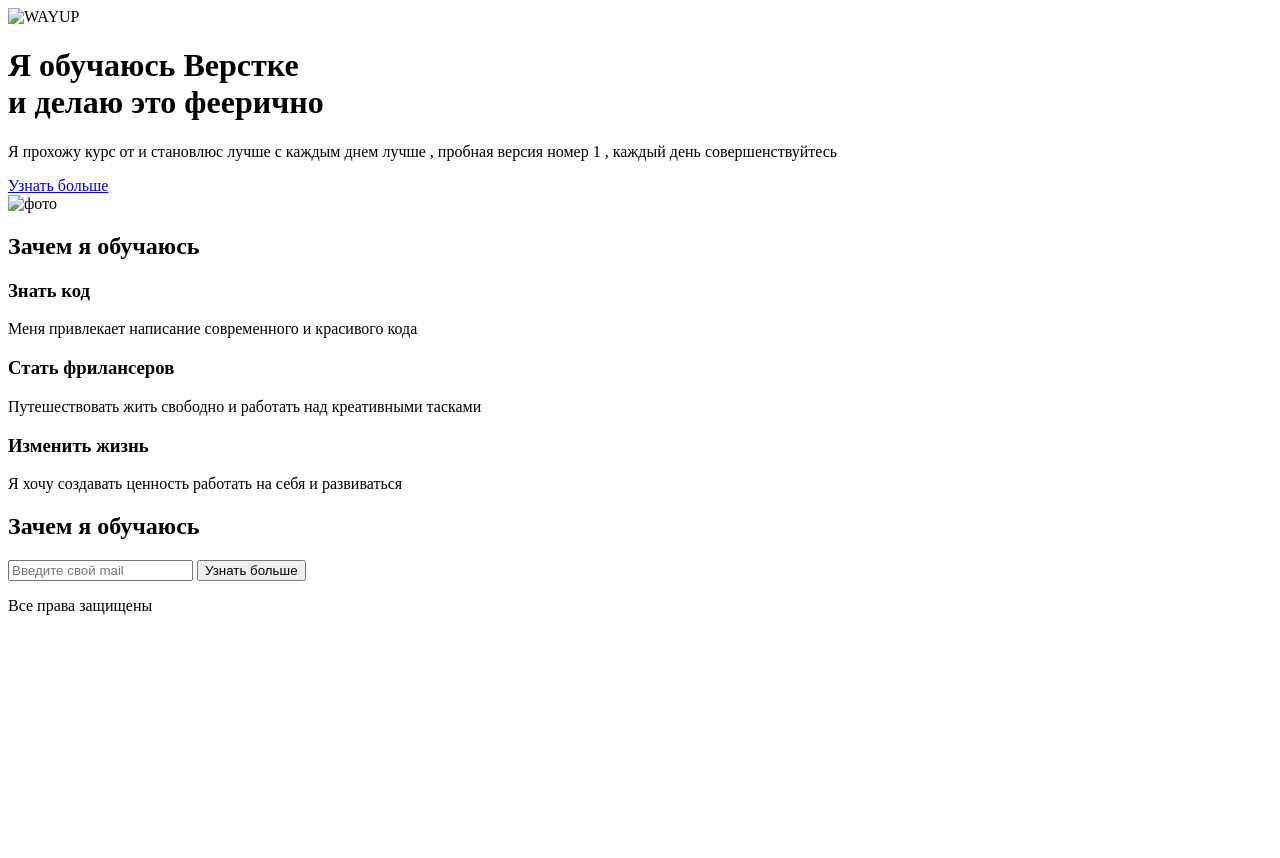
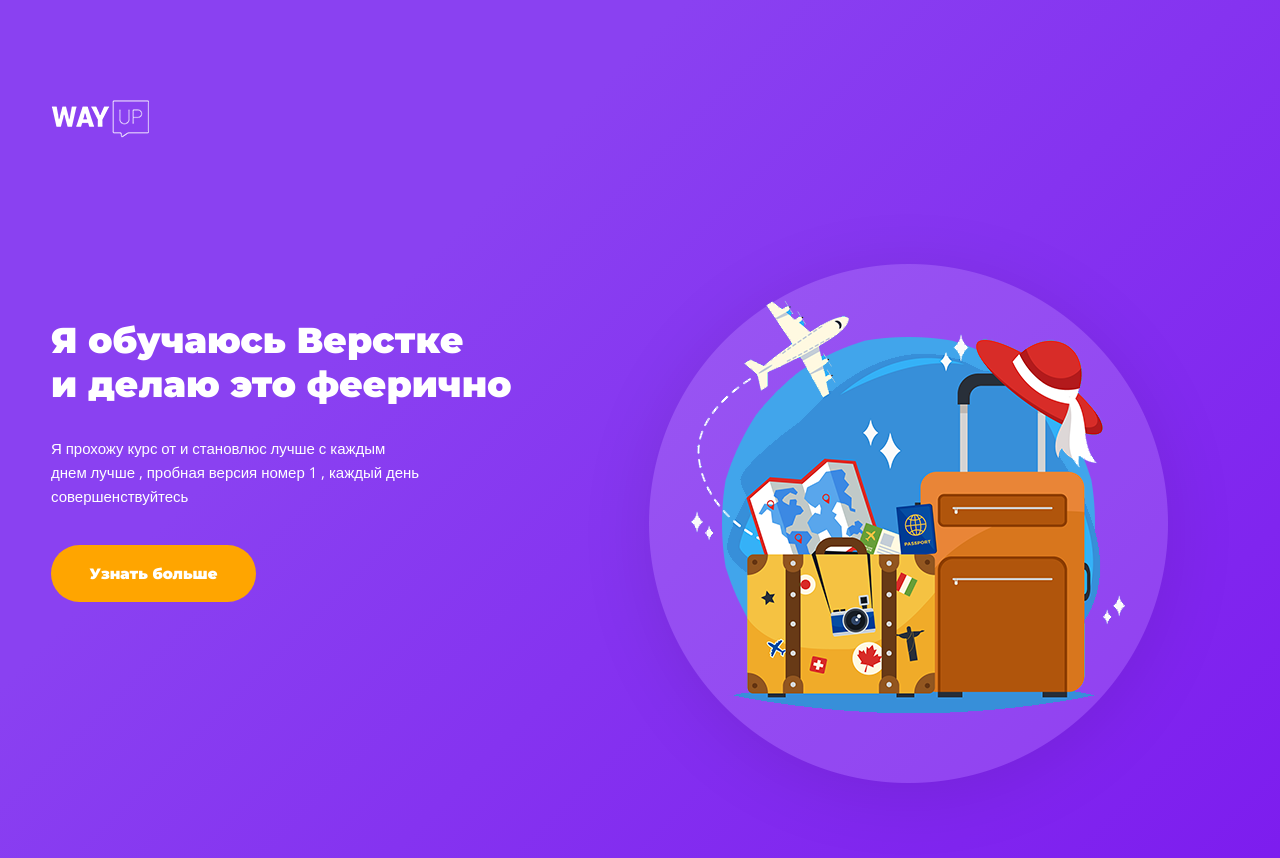
Before and after one commit to dimondrive/verstkaadaption1, a plain HTML site: page index.html in a window 1280 px wide. Shown: the top 858 px of the page. Before the commit the page ends 800 px from the top, so only its background shows below. Drawn offline with nearby package versions, Linux system fonts and the light colour scheme; the site is published under a folder, as on GitHub Pages, so addresses that start at the root find nothing.

Commit message:
Add files via upload

```diff
--- a/index.html
+++ b/index.html
@@ -4,14 +4,14 @@
     <meta charset="UTF-8">
     <meta http-equiv="X-UA-Compatible" content="IE=edge">
     <meta name="viewport" content="width=device-width, initial-scale=1.0,shrink-to-fit-no">
-    <link rel="stylesheet" href="/css/styller.css">
+    <link rel="stylesheet" href="css/styller.css">
     <title>Document</title>
 </head>
 <body>
 
     <header id="header" class="header">
         <div class="container">
-           <img src="/img/Logo.png" alt="WAYUP" class="logo">
+           <img src="img/Logo.png" alt="WAYUP" class="logo">
            <div class="wrapper">
             <div class="offer">
                 <h1 class="title">
@@ -22,7 +22,7 @@
                 </p>
                 <a href="#" class="btn btn-1">Узнать больше</a>
             </div>
-            <img src="/img/desktop.png" alt="фото" class="desktop">
+            <img src="img/desktop.png" alt="фото" class="desktop">
          </div>
         </div>
     </header>
```
